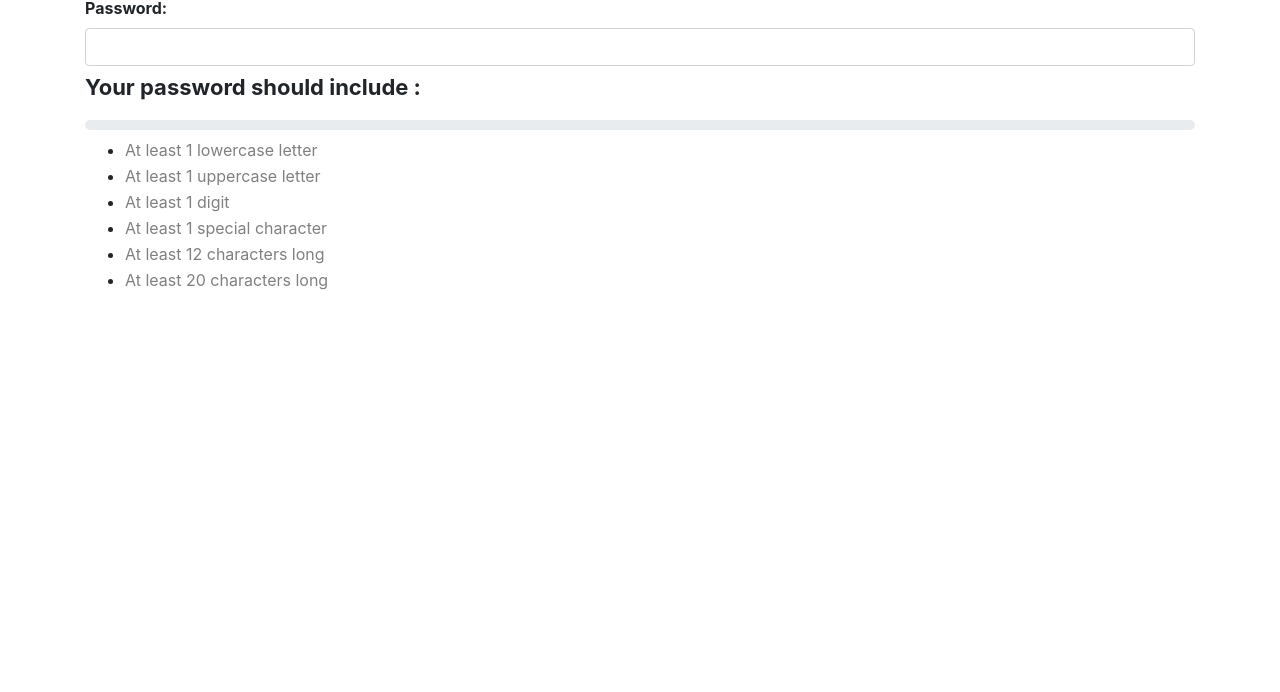
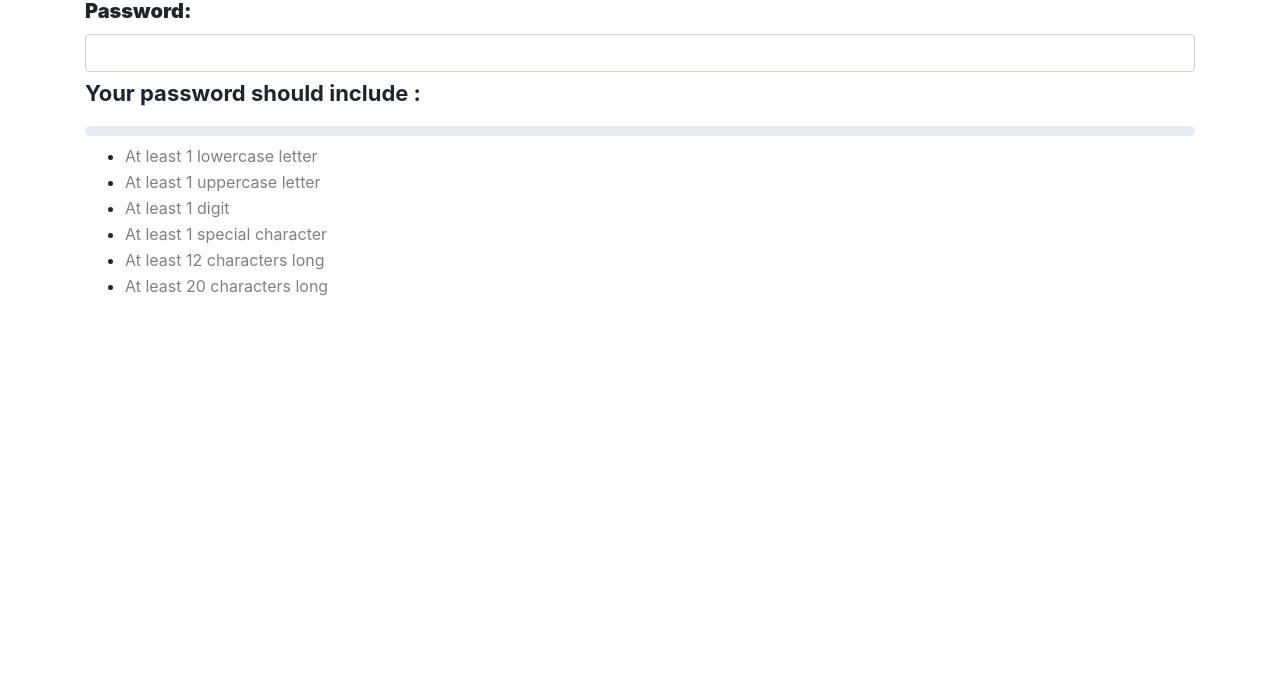
Before and after one commit to LaNessaHof/Password-Checker, a plain HTML site: page index.html in a window 1280 px wide. Shown: the part 108-800 px from the top of the page. Drawn offline with nearby package versions, Linux system fonts and the light colour scheme.

Commit message:
Update style.css

```diff
--- a/style.css
+++ b/style.css
@@ -33,3 +33,7 @@
     margin-top: 5px;
     font-size: 22px;
   }
+label[for="password"] {
+    font-size: 20px; /* Adjust the size as needed */
+    font-weight: bold; /* Ensure the text is bold */
+}
```
